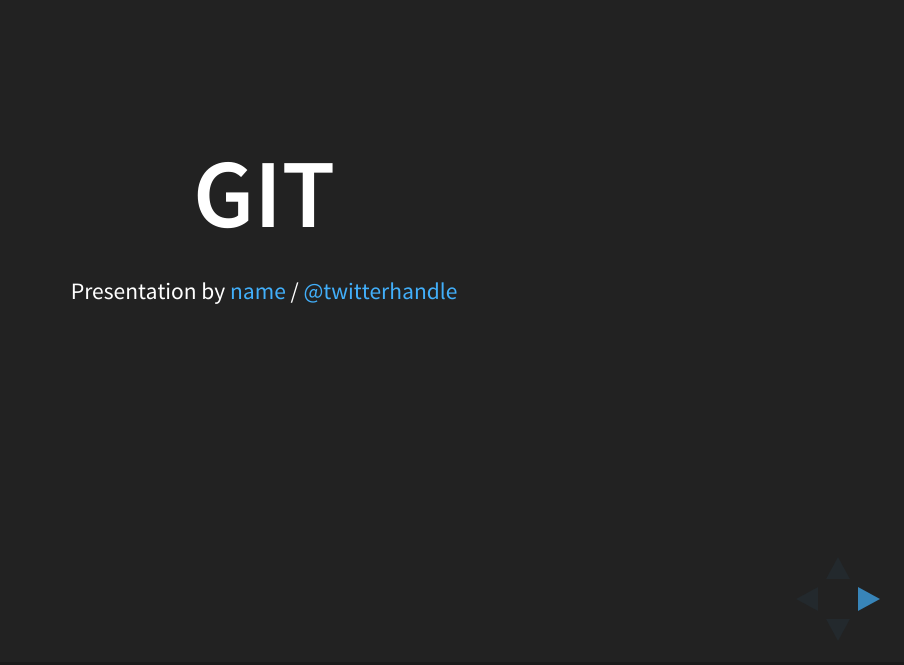
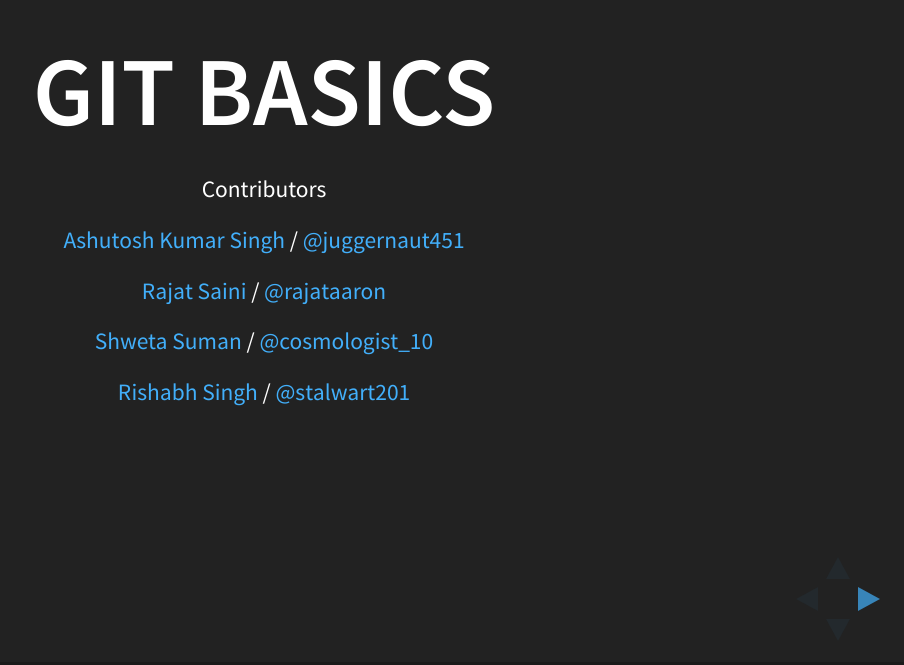
Before and after one commit to stalwart201/git-basics, a website: page index.html in a window 1280 px wide. Shown: the part 135-800 px from the top of the page, without its empty margins (376-1280 px from the left). Drawn offline with Linux system fonts and the light colour scheme.

Commit message:
contributor updated

```diff
--- a/index.html
+++ b/index.html
@@ -42,9 +42,14 @@
 			<div class="slides">
 				<section>
 				    <body background="git.jpg">
-					<h1>GIT</h1>
+					<h1>GIT Basics</h1>
 					<p>
-						<small>Presentation by <a href="link">name</a> / <a href="http://twitter.com/handle">@twitterhandle</a></small>
+						<small>Contributors </small><br>
+						<small><a href="www.ashutoshksingh.com">Ashutosh Kumar Singh</a> / <a href="http://twitter.com/juggernaut451">@juggernaut451</a></small> <br>
+						<small><a href="www.rajatsaini.in">Rajat Saini</a> / <a href="http://twitter.com/rajataaron">@rajataaron</a></small><br>
+						<small><a href="http://twitter.com/cosmologist_10">Shweta Suman</a> / <a href="http://twitter.com/cosmologist_10">@cosmologist_10</a></small><br>
+						<small><a href="http://rishabhsingh.com">Rishabh Singh</a> / <a href="http://twitter.com/stalwart201">@stalwart201</a></small>
+
 					</p>
 				</section>
 
@@ -131,7 +136,7 @@
                 	</P>
                 	<p>
                 	<code>
-                	    git clone
+                	    git clone "url"
                 	</code>
                 	</P>
                 </section>
```
